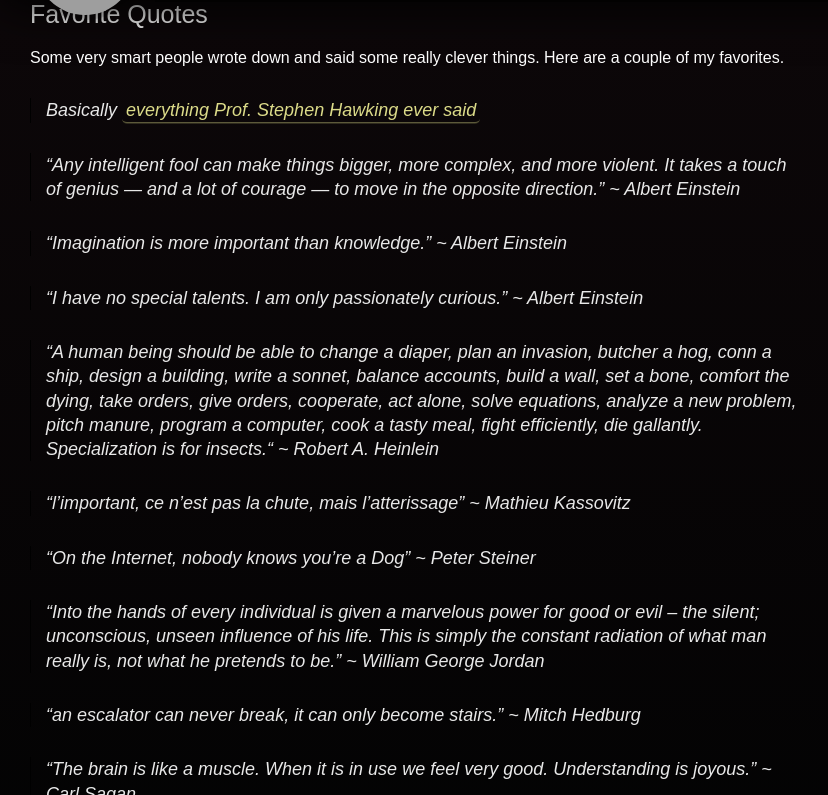
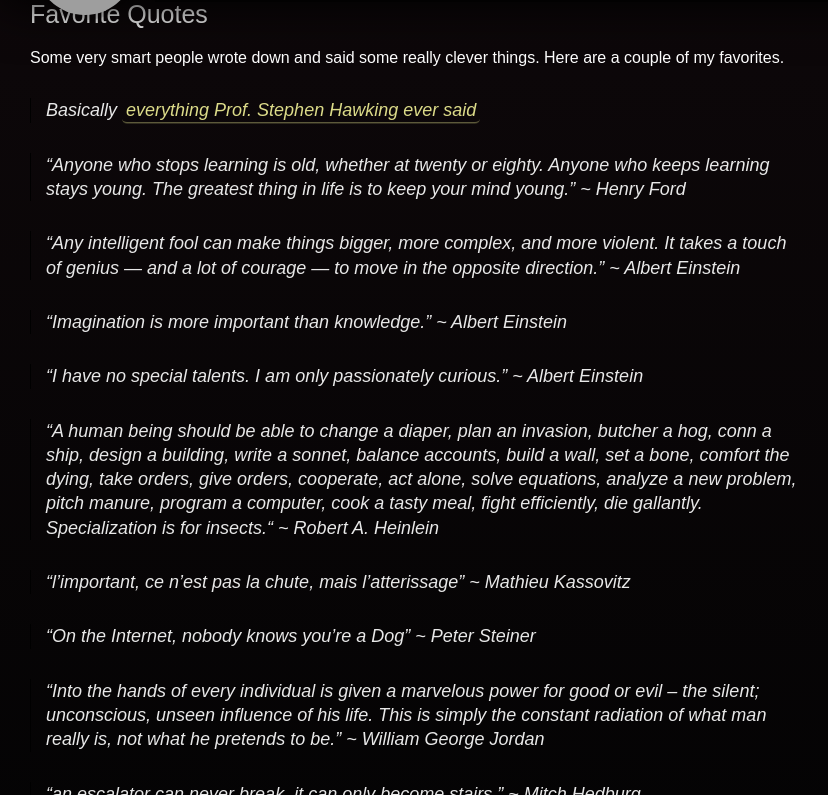
Before and after one commit to johanbove/johanbove.github.io, a Jekyll site: the page built from introduction.markdown, in a window 1280 px wide and 900 px high, scrolled down 1301 px, cut to the strip 105-900 px from the top of the window. Shown: the whole strip, without its empty margins (0-828 px from the left). Built offline with Jekyll 4.4.1, drawn with Linux system fonts in a browser that asks for light colours; grey boxes are pictures that could not be loaded.

Commit message:
Update introduction.markdown
Added Henry Ford quote

```diff
--- a/introduction.markdown
+++ b/introduction.markdown
@@ -40,6 +40,9 @@
 
 > Basically [everything Prof. Stephen Hawking ever said](http://www.brainyquote.com/quotes/authors/s/stephen_hawking.html)
 
+> “Anyone who stops learning is old, whether at twenty or eighty. Anyone who keeps learning stays young. The greatest thing in life is to keep your mind young.”
+~ Henry Ford
+
 > “Any intelligent fool can make things bigger, more complex, and more violent. It takes a touch of genius — and a lot of courage — to move in the opposite direction.”
 ~ Albert Einstein
 
```
